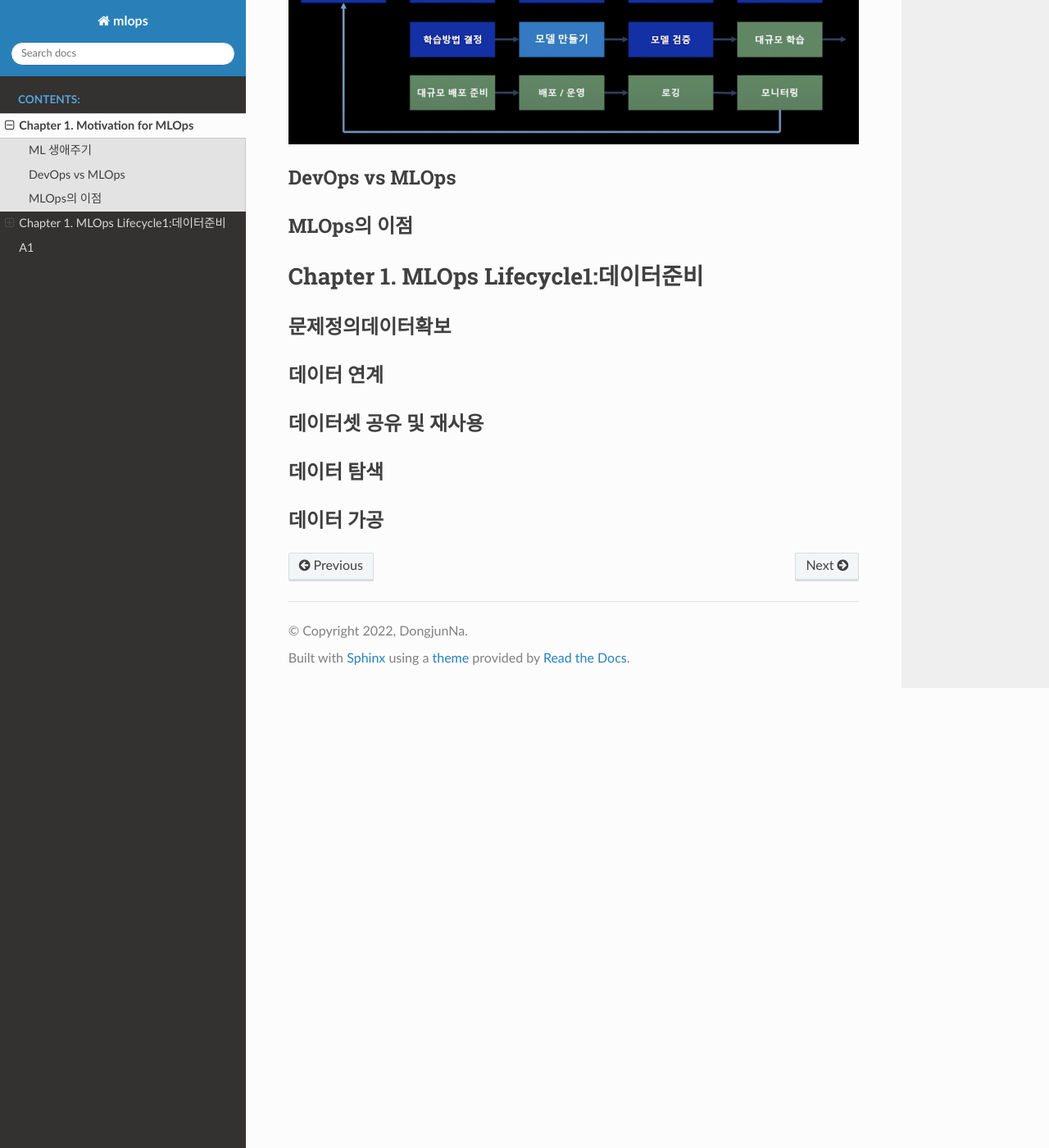
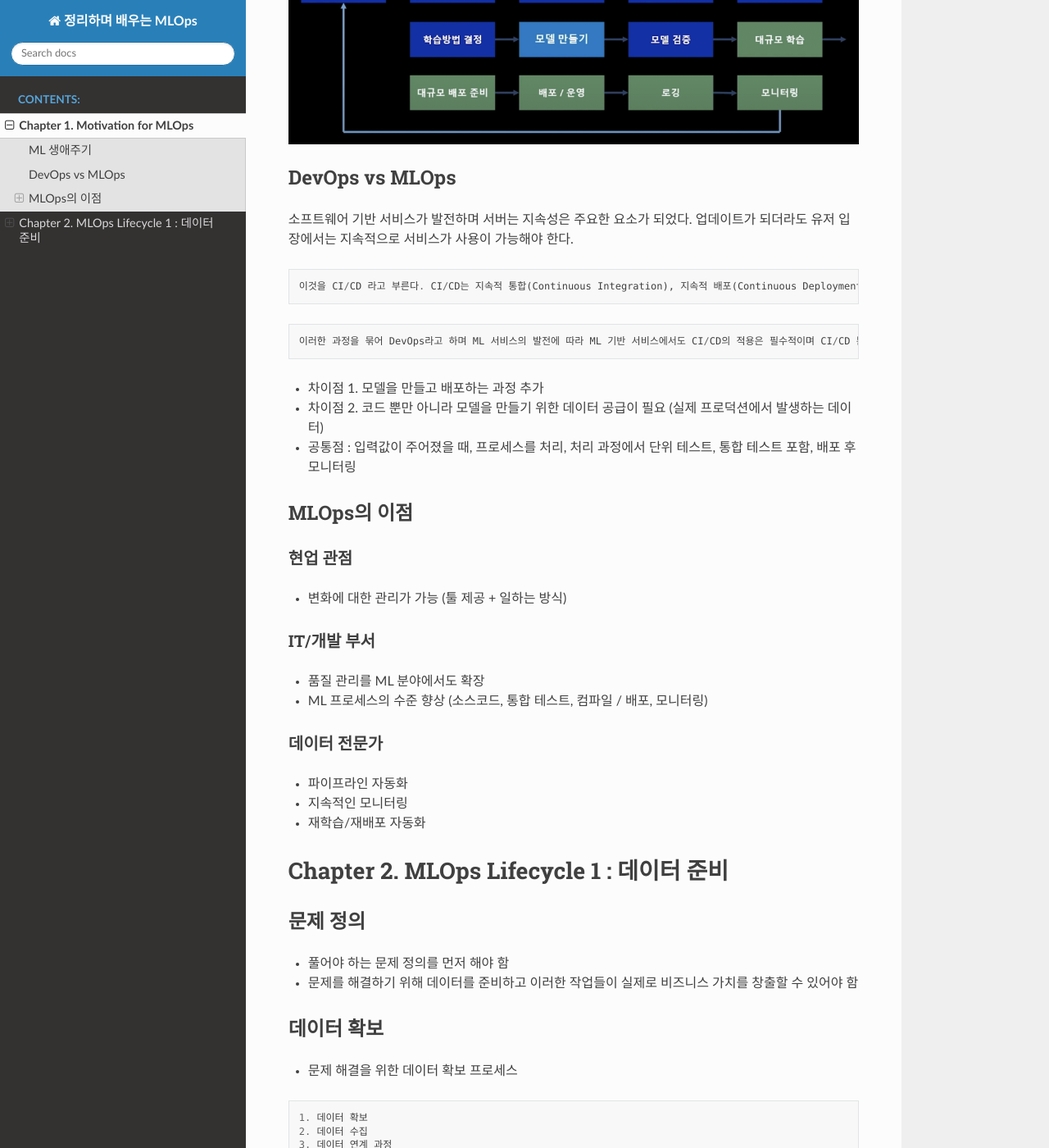
Before and after one commit to Pseudo-Lab/mlops-docs, a Sphinx documentation site: the page built from docs/source/main.md, in a window 1280 px wide and 1400 px high, scrolled down 634 px. Shown: the whole window at 82% size. Built offline with Sphinx 7.4.7 and the Read the Docs theme 2.0.0, drawn with Linux system fonts in a browser that asks for light colours; pages that are not in the unit, such as notebooks, are missing from menus; some of the changed text lies outside the part shown.

Commit message:
update Chapter2. / main, index

````diff
--- a/docs/source/conf.py
+++ b/docs/source/conf.py
@@ -23,9 +23,9 @@ source_parsers = {
 
 # -- Project information -----------------------------------------------------
 
-project = 'mlops'
-copyright = '2022, DongjunNa'
-author = 'DongjunNa'
+project = '정리하며 배우는 MLOps'
+copyright = '2022, 정리하며 배우는 MLOps 5기 스터디 팀'
+author = '2022, 정리하며 배우는 MLOps 5기 스터디 팀'
 
 # The full version, including alpha/beta/rc tags
 release = '1.0.0'
--- a/docs/source/main.md
+++ b/docs/source/main.md
@@ -11,15 +11,64 @@ ML의 생애 주기는 배포된 서비스를 지속적으로 모니터링하고
 
 ![chapter1_img01](img/chapter1_img01.png)
 
+## DevOps vs MLOps
+소프트웨어 기반 서비스가 발전하며 서버는 지속성은 주요한 요소가 되었다. 업데이트가 되더라도 유저 입장에서는 지속적으로 서비스가 사용이 가능해야 한다.
 
-## DevOps vs MLOps
+```
+이것을 CI/CD 라고 부른다. CI/CD는 지속적 통합(Continuous Integration), 지속적 배포(Continuous Deployment)이며 개발자(Developer)뿐만 아니라 운영자(Operator), QA(Quality Assuarance)와도 관련이 있다. 개발자는 코드 관련된 수정을 할 것이고, 운영자는 최신의 모델로 업데이트 해야하며, QA는 그것에 대해서 평가를 해야한다.
+```
+```
+이러한 과정을 묶어 DevOps라고 하며 ML 서비스의 발전에 따라 ML 기반 서비스에서도 CI/CD의 적용은 필수적이며 CI/CD 뿐만 아니라 지속적 학습(CT), 분류 레이블 증가, 학습 시나리오 추가 등 기존 DevOps에서 제공되는 기능의 추가적인 기능이 포함된 MLOps의 개념이 생겼다.
+```
+
+- 차이점 1. 모델을 만들고 배포하는 과정 추가
+- 차이점 2. 코드 뿐만 아니라 모델을 만들기 위한 데이터 공급이 필요 (실제 프로덕션에서 발생하는 데이터)
+- 공통점 : 입력값이 주어졌을 때, 프로세스를 처리, 처리 과정에서 단위 테스트, 통합 테스트 포함, 배포 후 모니터링
 
 ## MLOps의 이점
 
+### 현업 관점
+- 변화에 대한 관리가 가능 (툴 제공 + 일하는 방식)
 
-# Chapter 1. MLOps Lifecycle1:데이터준비
-## 문제정의데이터확보
-## 데이터 연계
-## 데이터셋 공유 및 재사용
-## 데이터 탐색
-## 데이터 가공
+### IT/개발 부서
+- 품질 관리를 ML 분야에서도 확장
+- ML 프로세스의 수준 향상 (소스코드, 통합 테스트, 컴파일 / 배포, 모니터링)
+
+### 데이터 전문가
+- 파이프라인 자동화
+- 지속적인 모니터링
+- 재학습/재배포 자동화
+
+
+# Chapter 2. MLOps Lifecycle 1 : 데이터 준비
+## 문제 정의
+- 풀어야 하는 문제 정의를 먼저 해야 함
+- 문제를 해결하기 위해 데이터를 준비하고 이러한 작업들이 실제로 비즈니스 가치를 창출할 수 있어야 함
+
+## 데이터 확보
+- 문제 해결을 위한 데이터 확보 프로세스
+```
+1. 데이터 확보
+2. 데이터 수집
+3. 데이터 연계 과정
+```
+
+- 고정되어있지 않고 변화하는 데이터셋의 경우 버전 관리 및 공유가 필수적임
+
+## 데이터셋 탐색 및 가공
+- 데이터가 어떻게 분포해있는지 확인하는 단계
+- 데이터셋 요약 및 시각화를 이용한 탐색이 필요함 (분포 확인, 이상치 및 결측치 확인, 시각화)
+- 이미지 분류와 같이 데이터에 대한 레이블이 필요할 경우 태그하는 과정이 필요
+- 모델 학습, 통계 분석을 통해 피처 중 중요한 것과 아닌 것을 파악
+- 데이터의 패턴과 분포를 통해 피처 간 연관성 확인
+
+## 데이터 검증
+- 데이터 품질관리 기반인 검증 단계
+
+```
+1. 테이블 별 건수 검증
+2. 코드 검증
+3. 무결성 검증
+```
+
+- 검증 요건에 따라 설계 후 검증 쿼리 개발, 검증 결과 모니터링 후 피드백하는 프로세스
````
Also changed, not shown: docs/source/A/a1.md (deleted, +0 -2 lines), source/index.rst (added, +25 -0 lines), 15 other files.
